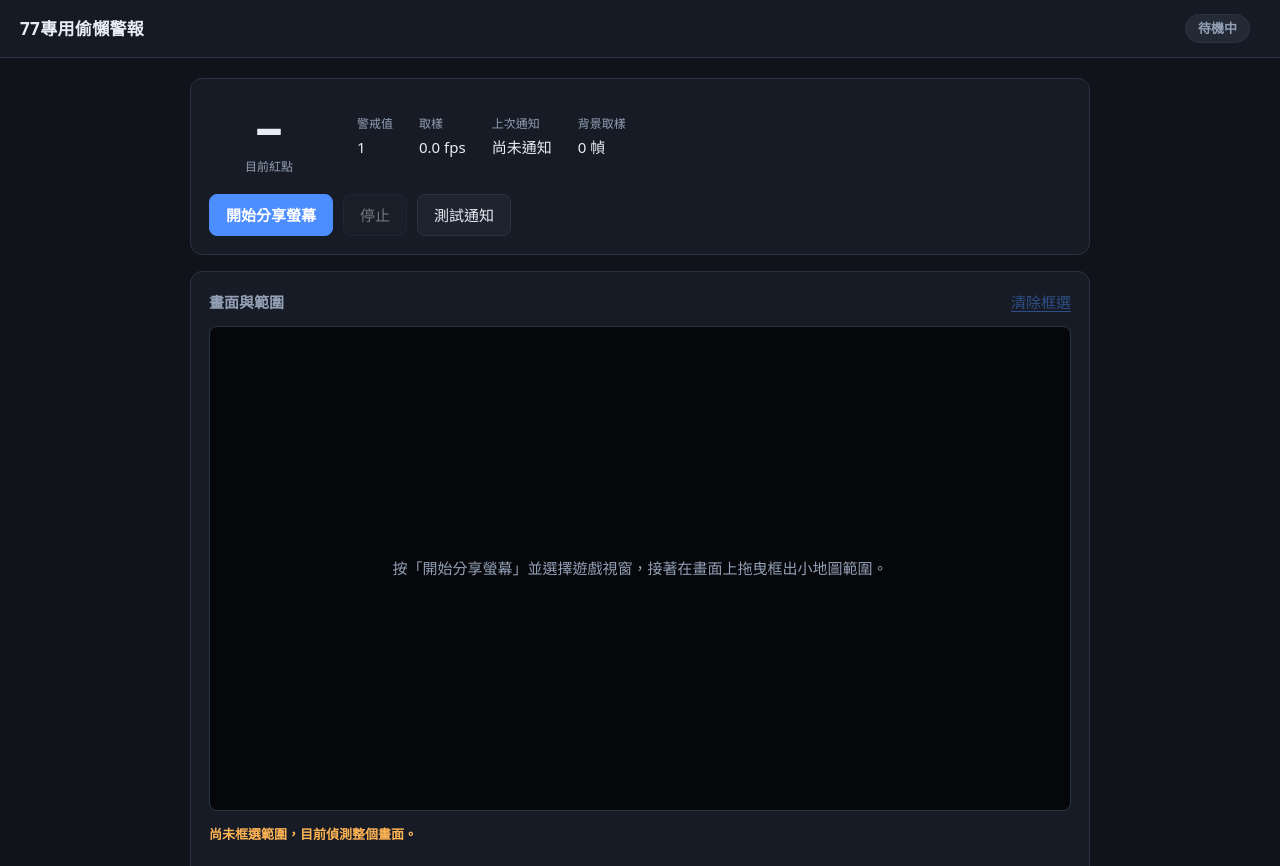
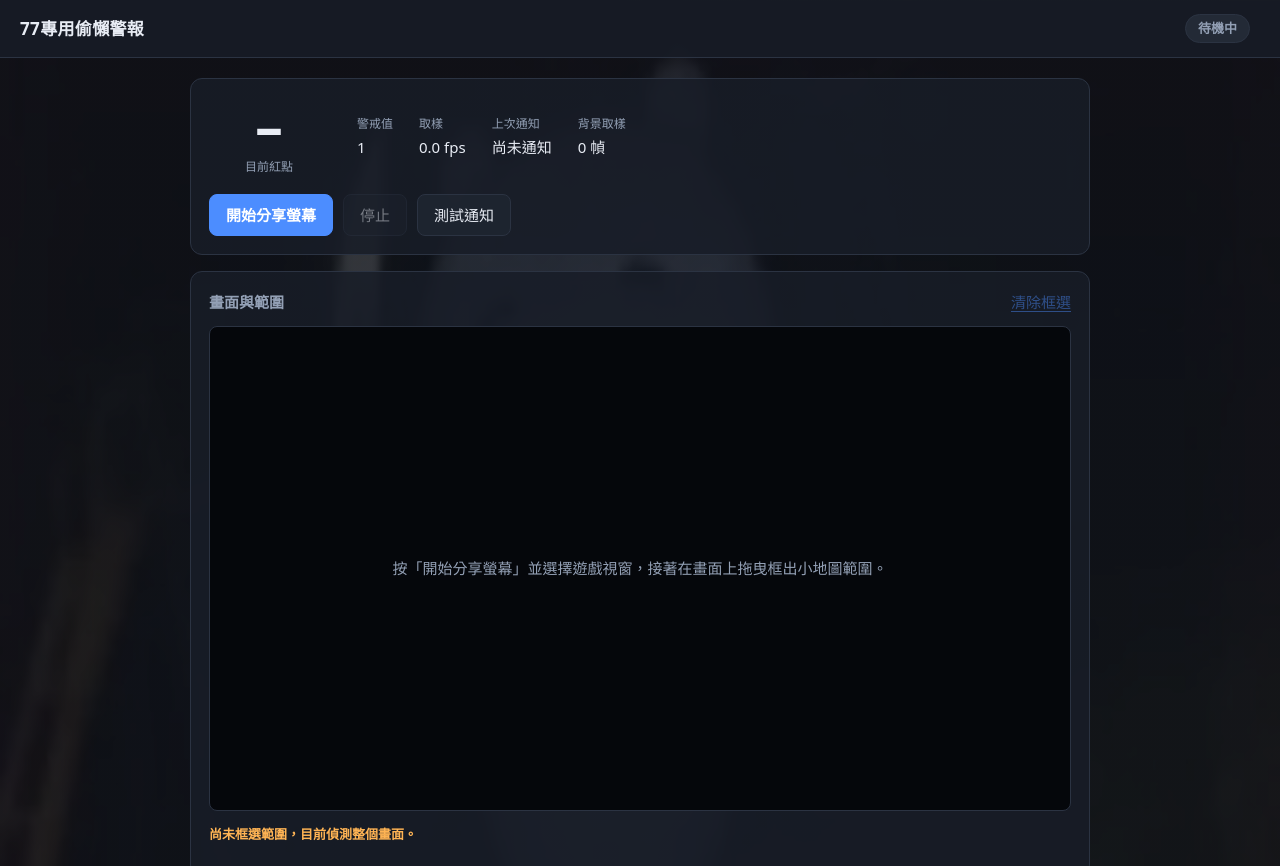
Before and after one commit to 77Goodboy/77-, a plain HTML site: page index.html in a window 1280 px wide. Shown: the top 866 px of the page. Drawn offline with Linux system fonts and the light colour scheme.

Commit message:
Update index.html

```diff
--- a/index.html
+++ b/index.html
@@ -27,7 +27,7 @@ body {
   font: 15px/1.6 "Noto Sans TC", "Microsoft JhengHei", system-ui, sans-serif;
   background:
     linear-gradient(rgba(16, 19, 26, 0.82), rgba(16, 19, 26, 0.82)),
-    var(--bg);
+    url("./77.jpg");
   background-size: cover;
   background-position: center;
   background-attachment: fixed;
```
